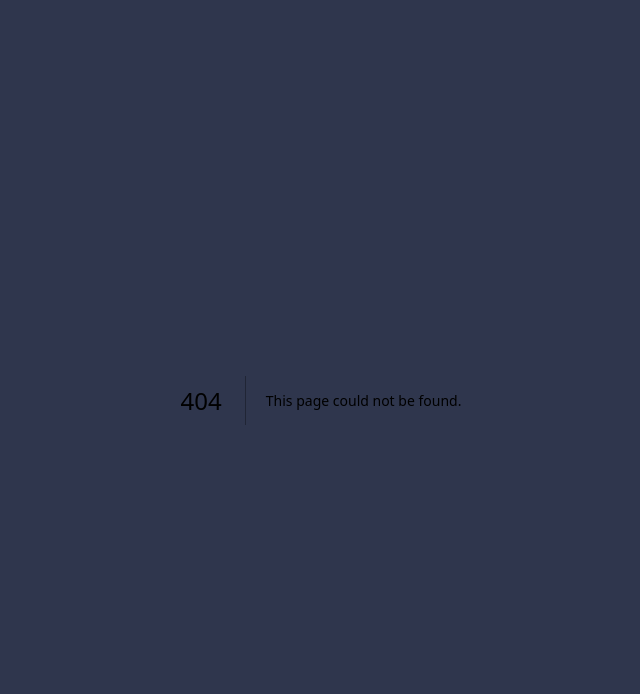
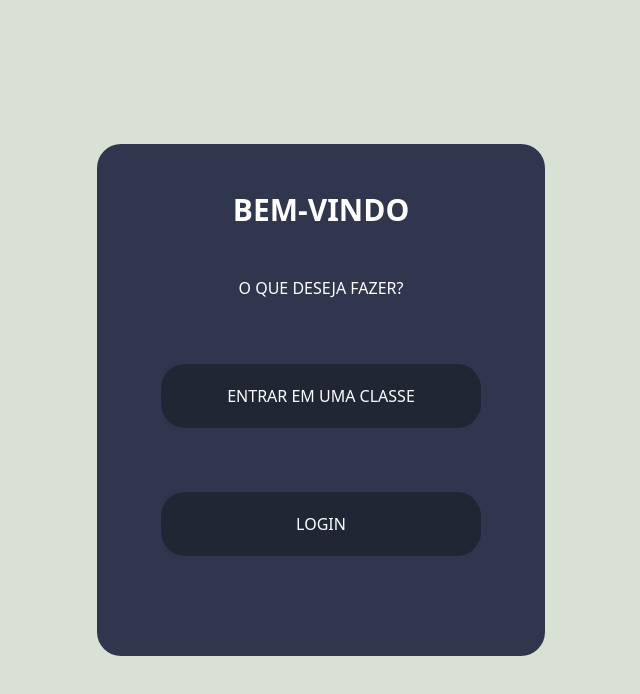
Before and after one commit to lsgonc/educlicker, a Next.js app: page /login in a window 1280 px wide. Before the commit this address had no page. Shown: the top 694 px of the page, without its empty margins (319-959 px from the left). Built offline with nearby package versions, Linux system fonts and the light colour scheme.

Commit message:
pagina de login, correção de link navbar

```diff
--- /dev/null
+++ b/app/login/page.tsx
@@ -0,0 +1,22 @@
+import Image from "next/image";
+
+export default function Home() {
+  return (
+   <main className="w-full min-w-screen h-full min-h-screen bg-[#D9E0D4] flex justify-center items-center">
+    <div className="bg-[#2F364D] w-[28rem] h-[32rem] rounded-3xl flex flex-col justify-start items-center gap-8">
+      <h1 className="text-white mt-12 text-3xl font-semibold">BEM-VINDO</h1>
+
+      <p className="text-white my-4">O QUE DESEJA FAZER?</p>
+
+      <button className="bg-[#212634] my-4 w-80 h-16 rounded-3xl">
+        <h1 className="text-white">ENTRAR EM UMA CLASSE</h1>
+      </button>
+
+      <button className="bg-[#212634] my-4 w-80 h-16 rounded-3xl">
+        <h1 className="text-white">LOGIN</h1>
+      </button>
+
+    </div>
+   </main>
+  );
+}
--- a/components/Navbar.tsx
+++ b/components/Navbar.tsx
@@ -7,7 +7,7 @@ export default function Navbar()
                 <h1 className="font-bold"><a href="">LOGO</a></h1>
                 <ul className="flex ml-auto gap-5">
                     <li><a className="hover:text-bg_default" href="">Home</a></li>
-                    <li><a className="hover:text-bg_default" href="">Login</a></li>
+                    <li><a className="hover:text-bg_default" href="/login">Login</a></li>
                     <li><a className="hover:text-bg_default" href="">Sobre</a></li>
                     <li><a className="hover:text-bg_default" href="">Contato</a></li>
                 </ul>
```
